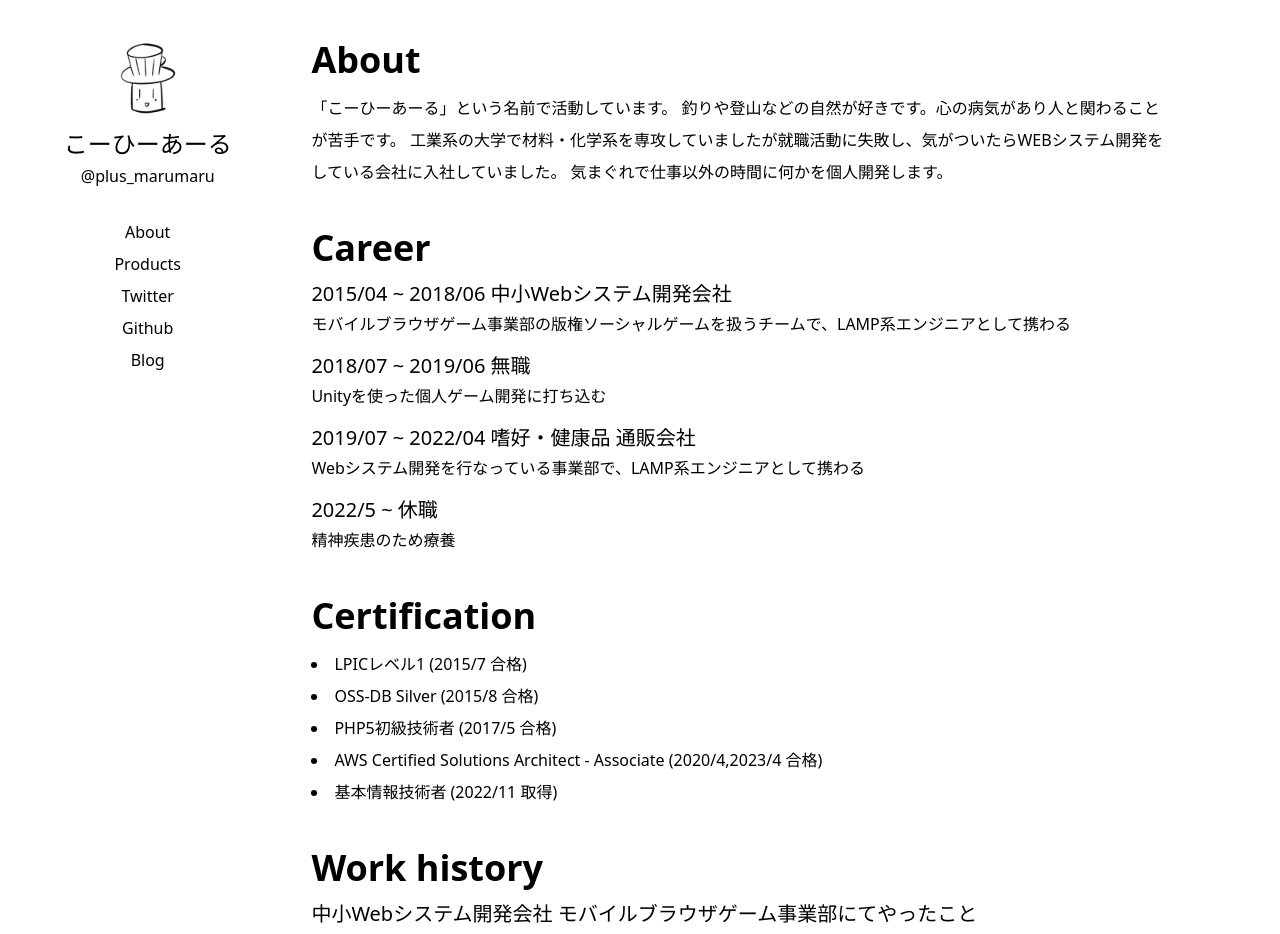
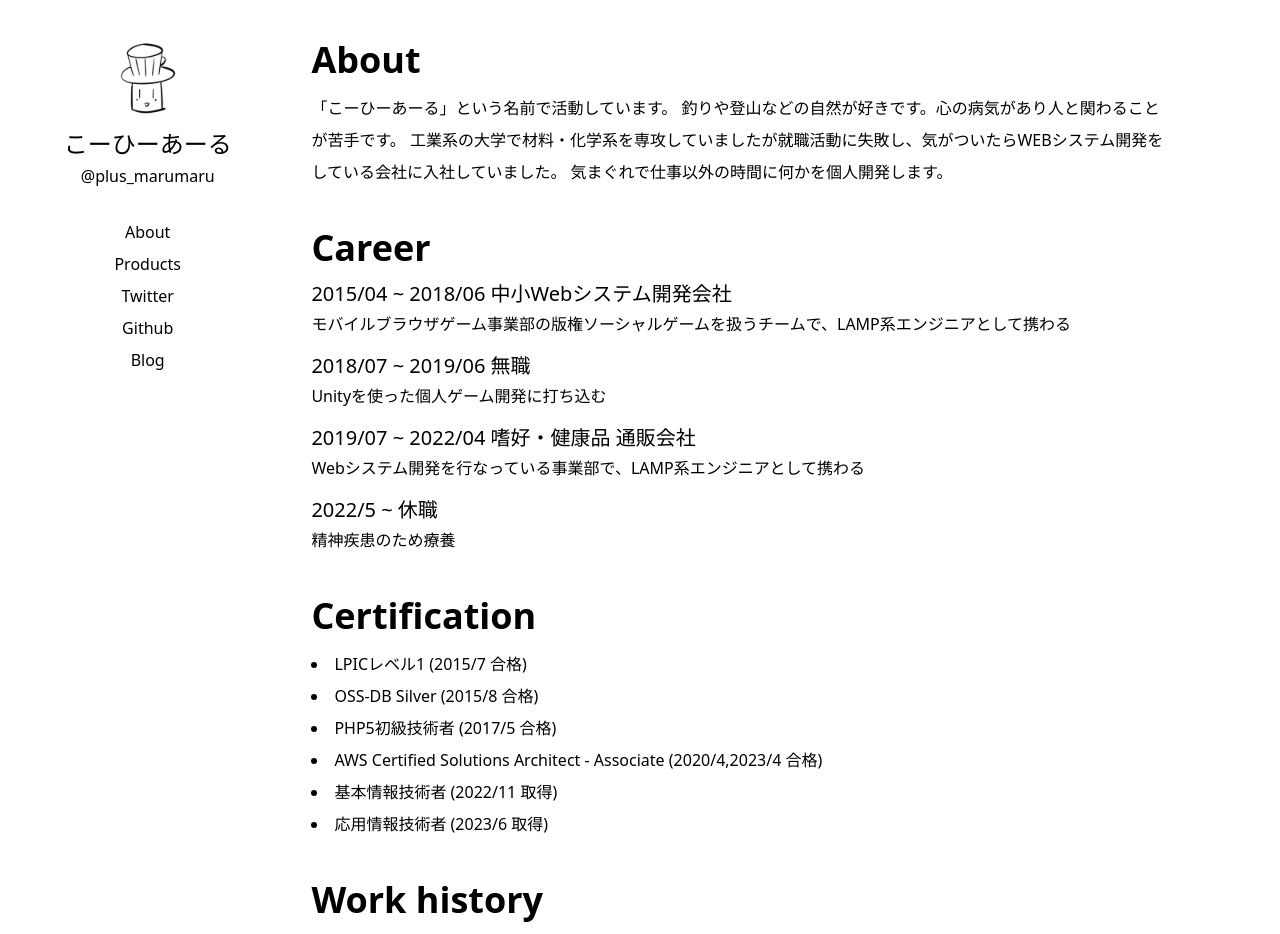
Before and after one commit to coffee-r/coffee-r.github.io, a Next.js app: page / in a window 1280 px wide. Shown: the top 934 px of the page. Built offline with nearby package versions, Linux system fonts and the light colour scheme.

Commit message:
応用情報合格

```diff
--- a/src/pages/index.tsx
+++ b/src/pages/index.tsx
@@ -52,6 +52,7 @@ export default function Index() {
 					<li>PHP5初級技術者 (2017/5 合格)</li>
 					<li>AWS Certified Solutions Architect - Associate (2020/4,2023/4 合格)</li>
 					<li>基本情報技術者 (2022/11 取得)</li>
+					<li>応用情報技術者 (2023/6 取得)</li>
 				</ul>
 				</div>
 
```
